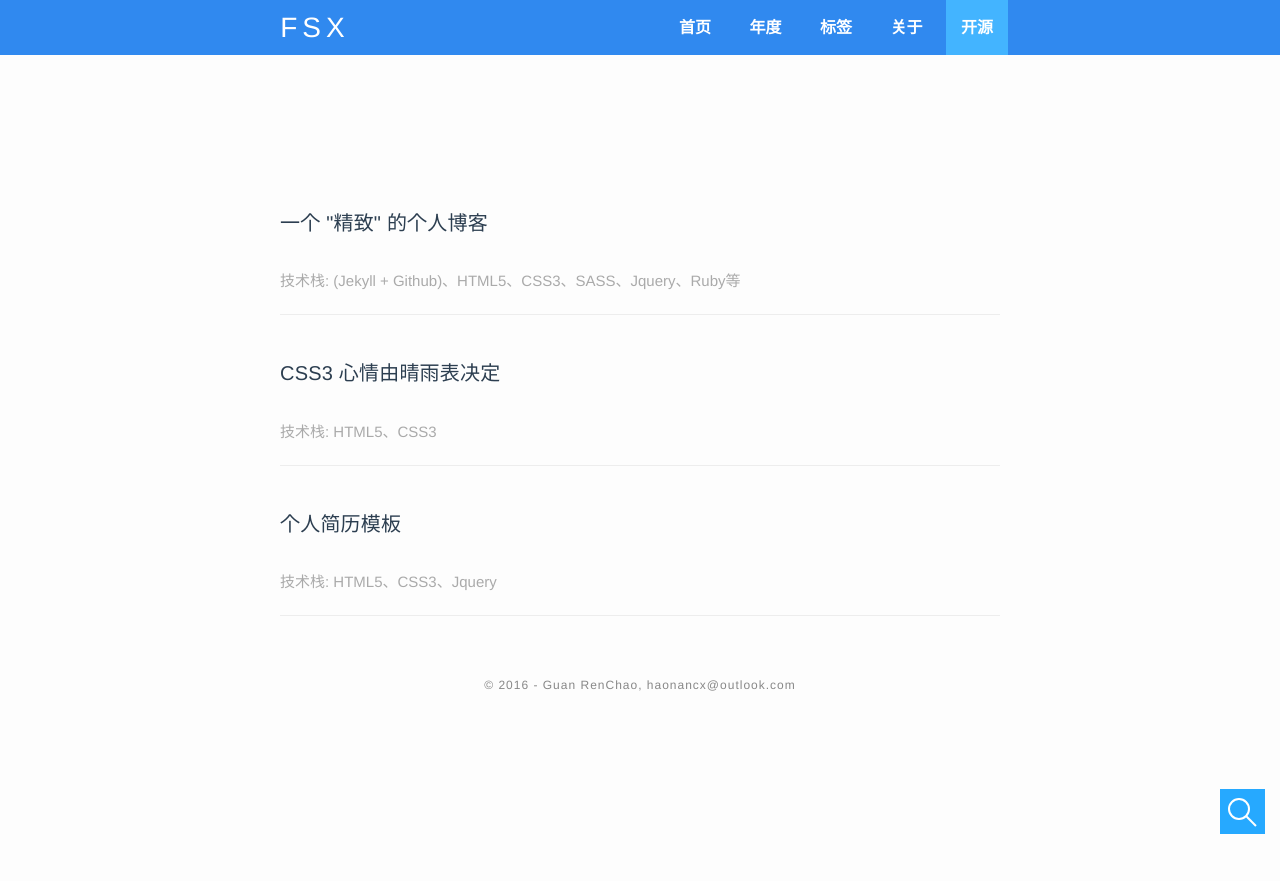
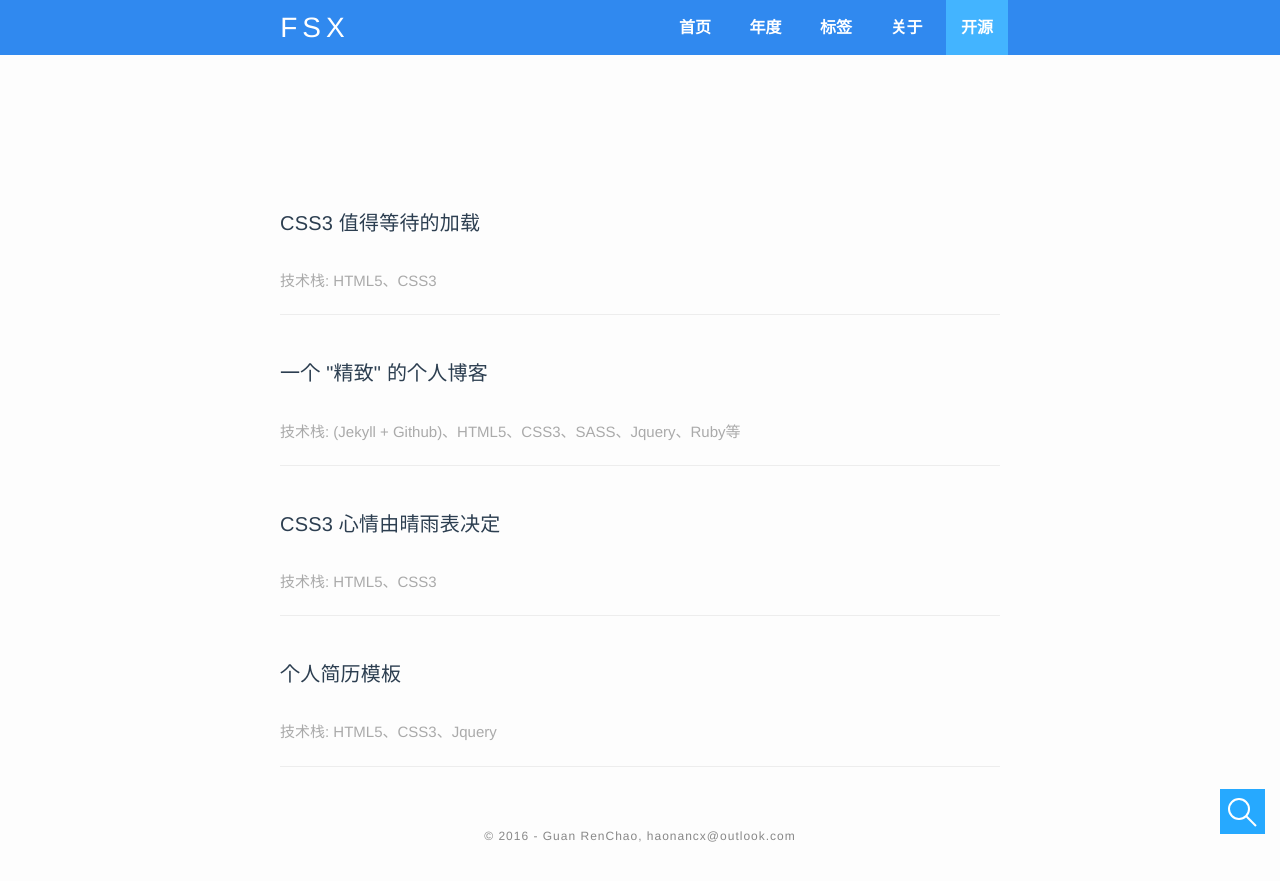
Before and after one commit to xtd420/Haonancx.github.io, a Jekyll site: the page built from OpenS.html, in a window 1280 px wide. Shown: the top 881 px of the page. Built offline with Jekyll 4.4.1, drawn with Linux system fonts in a browser that asks for light colours; nearby versions of some CDN libraries; Markdown is read by kramdown in place of the engine named in the settings; comment, search, counter and statistics services are not loaded.

Commit message:
添加css3加载器开源项目

```diff
--- a/OpenS.html
+++ b/OpenS.html
@@ -4,6 +4,7 @@ layout: default
 
 <div class="well">
 <ul>
+<li><h3><a href="https://github.com/Haonancx/CSS3-Loader">CSS3 值得等待的加载</a></h3><span>技术栈: HTML5、CSS3</span></li>
 <li><h3><a href="https://github.com/Haonancx/Haonancx.github.io">一个 "精致" 的个人博客</a></h3><span>技术栈: (Jekyll + Github)、HTML5、CSS3、SASS、Jquery、Ruby等</span></li>
 <li><h3><a href="https://github.com/Haonancx/css3-weather-barometer">CSS3 心情由晴雨表决定</a></h3><span>技术栈: HTML5、CSS3</span></li>
 <li><h3><a href="https://github.com/Haonancx/WebPage-of-Resume">个人简历模板</a></h3><span>技术栈: HTML5、CSS3、Jquery</span></li>
```
